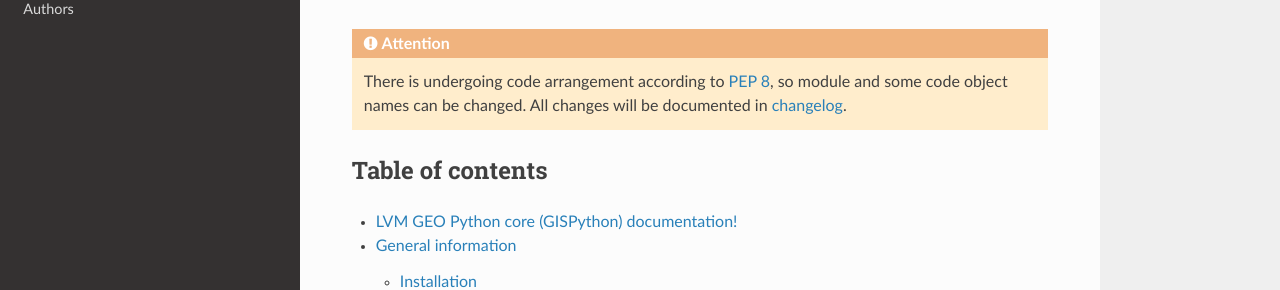
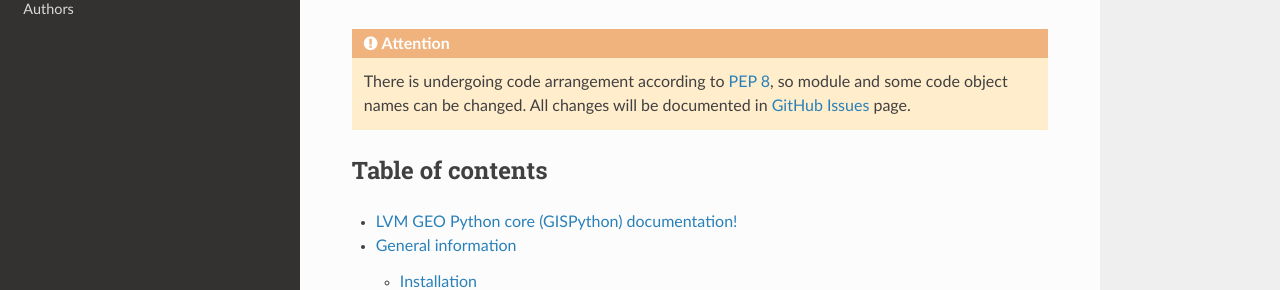
Before and after one commit to lvmgeo/GISPython, a Sphinx documentation site: the page built from docs/index.rst, in a window 1280 px wide and 900 px high. Shown: the part 275-565 px from the top of the window. Built offline with Sphinx 7.4.7 and the Read the Docs theme 2.0.0, drawn with Linux system fonts in a browser that asks for light colours.

```diff
--- a/docs/conf.py
+++ b/docs/conf.py
@@ -20,7 +20,7 @@ import os
 import sys
 import sphinx_rtd_theme
 
-sys.path.insert(0, os.path.abspath('../..'))
+sys.path.insert(0, os.path.abspath('../GISPython'))
 
 # -- General configuration ------------------------------------------------
 
--- a/docs/index.rst
+++ b/docs/index.rst
@@ -7,7 +7,7 @@ rich functionality. The programming core allows management of all system's maint
 within a unified environment.
 *GISPython* project can be found at `GitHub <https://github.com/lvmgeo/GISPython>`_.
 
-.. Attention:: There is undergoing code arrangement according to `PEP 8 <https://www.python.org/dev/peps/pep-0008/>`_, so module and some code object names can be changed. All changes will be documented in `changelog <http://gispython.readthedocs.io/en/latest/changelog.html>`_.
+.. Attention:: There is undergoing code arrangement according to `PEP 8 <https://www.python.org/dev/peps/pep-0008/>`_, so module and some code object names can be changed. All changes will be documented in `GitHub Issues <https://github.com/lvmgeo/GISPython/issues>`_ page.
 
 Table of contents
 -----------------
--- a/setup.py
+++ b/setup.py
@@ -4,7 +4,7 @@ import re
 
 def get_version():
     """Get version number from SysGISToolsSysParams file"""
-    versFile = 'GISPython/SysGISToolsSysParams.py'
+    versFile = r'GISPython/SysGISToolsSysParams.py'
     versFDir = os.path.dirname(os.path.abspath(__file__))
     versionpath = os.path.join(versFDir, versFile)
     fileRead = open(versionpath, 'rt').readlines()
```
